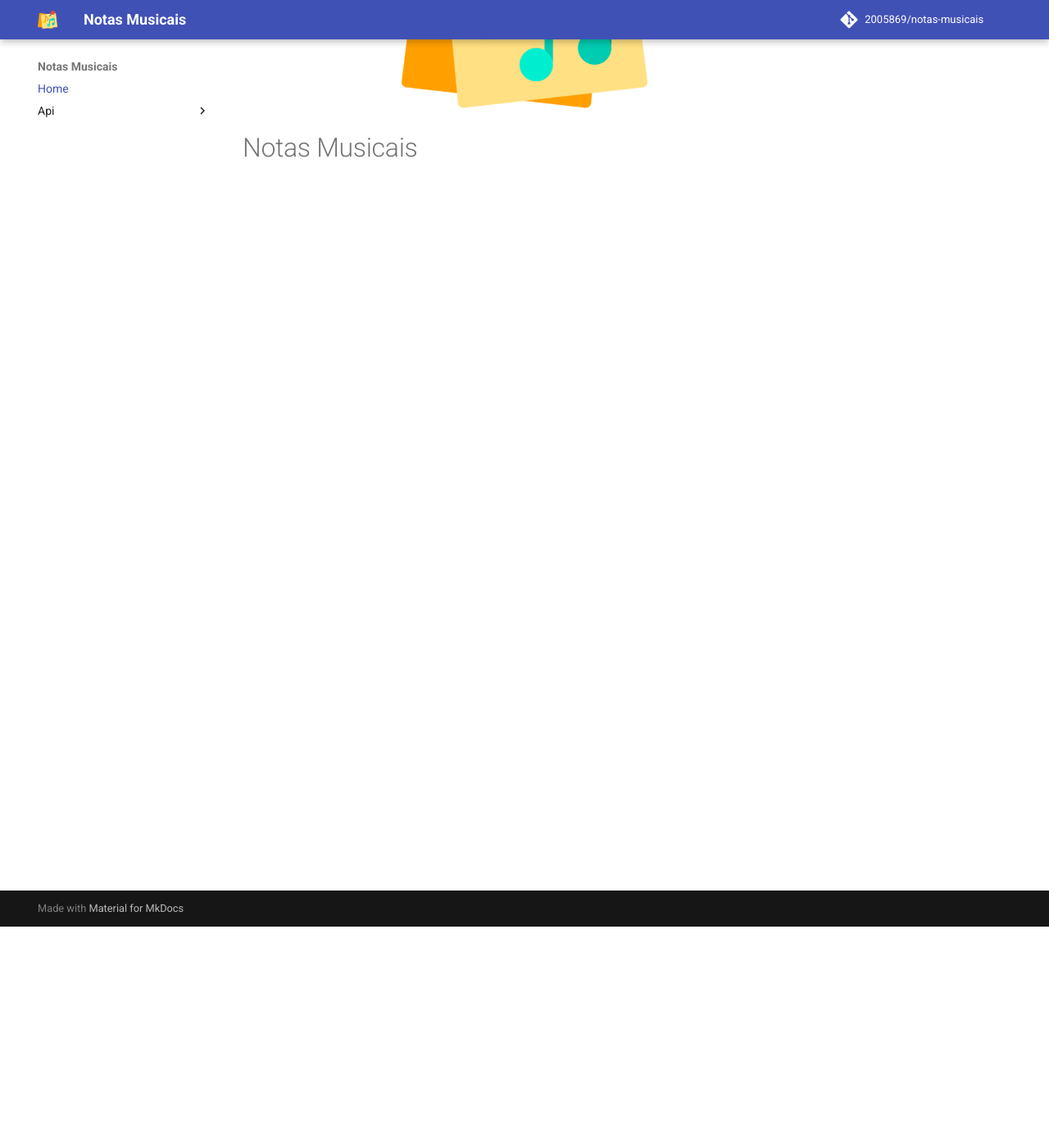
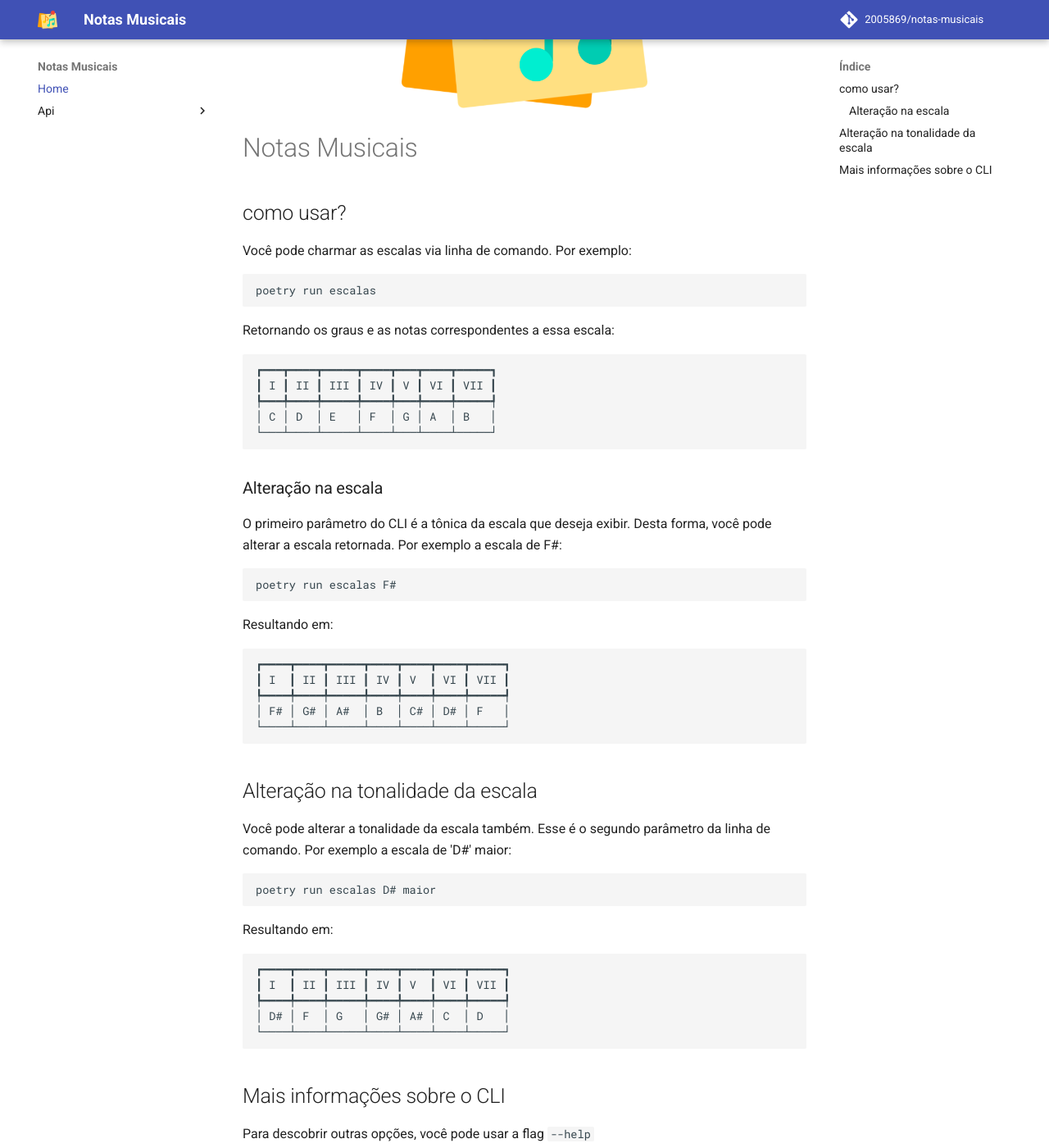
Before and after one commit to 2005869/notas-musicais, an MkDocs documentation site: the page built from docs/index.md, in a window 1280 px wide and 1400 px high, scrolled down 270 px. Shown: the whole window at 82% size. Built offline with MkDocs 1.6.1 and Material for MkDocs 9.7.7, drawn with Linux system fonts in a browser that asks for light colours; comment, search, counter and statistics services are not loaded; some of the changed text lies outside the part shown.

Commit message:
Exemplos de uso do CLI na página inical da documentação

````diff
--- a/docs/index.md
+++ b/docs/index.md
@@ -1,2 +1,72 @@
 ![logo_do_projeto](assets/logo.png){ width="300" .center }
 # Notas Musicais
+
+## como usar?
+
+Você pode charmar as escalas via linha de comando. Por exemplo:
+
+```bash
+poetry run escalas
+```
+
+Retornando os graus e as notas correspondentes a essa escala:
+
+```bash
+┏━━━┳━━━━┳━━━━━┳━━━━┳━━━┳━━━━┳━━━━━┓
+┃ I ┃ II ┃ III ┃ IV ┃ V ┃ VI ┃ VII ┃
+┡━━━╇━━━━╇━━━━━╇━━━━╇━━━╇━━━━╇━━━━━┩
+│ C │ D  │ E   │ F  │ G │ A  │ B   │
+└───┴────┴─────┴────┴───┴────┴─────┘
+```
+
+### Alteração na escala
+
+O primeiro parâmetro do CLI é a tônica da escala que deseja exibir. Desta forma,
+você pode alterar a escala retornada. Por exemplo a escala de F#:
+
+```bash
+poetry run escalas F#
+```
+Resultando em:
+
+```bash
+┏━━━━┳━━━━┳━━━━━┳━━━━┳━━━━┳━━━━┳━━━━━┓
+┃ I  ┃ II ┃ III ┃ IV ┃ V  ┃ VI ┃ VII ┃
+┡━━━━╇━━━━╇━━━━━╇━━━━╇━━━━╇━━━━╇━━━━━┩
+│ F# │ G# │ A#  │ B  │ C# │ D# │ F   │
+└────┴────┴─────┴────┴────┴────┴─────┘
+```
+
+## Alteração na tonalidade da escala
+
+Você pode alterar a tonalidade da escala também. Esse é o segundo parâmetro da linha
+de comando. Por exemplo a escala de 'D#' maior:
+
+```bash
+poetry run escalas D# maior
+```
+
+Resultando em:
+
+```bash
+┏━━━━┳━━━━┳━━━━━┳━━━━┳━━━━┳━━━━┳━━━━━┓
+┃ I  ┃ II ┃ III ┃ IV ┃ V  ┃ VI ┃ VII ┃
+┡━━━━╇━━━━╇━━━━━╇━━━━╇━━━━╇━━━━╇━━━━━┩
+│ D# │ F  │ G   │ G# │ A# │ C  │ D   │
+└────┴────┴─────┴────┴────┴────┴─────┘
+```
+
+## Mais informações sobre o CLI
+
+Para descobrir outras opções, você pode usar a flag `--help`
+
+```bash
+poetry run escalas --help
+
+Usage: escalas [OPTIONS] [TONICA] [TONALIDADE]
+
+╭─Arguments──────────────────────────────────────────────────────────────────────╮
+│   tonica          [TONICA]      Tônica da escala [default:c]                   │
+│   tonalidade      [TONALIDADE]  Tonalidade da escala [default: maior]          │
+╰────────────────────────────────────────────────────────────────────────────────╯
+```
````
